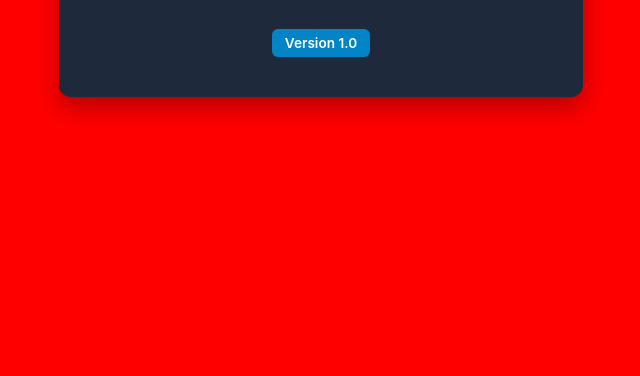
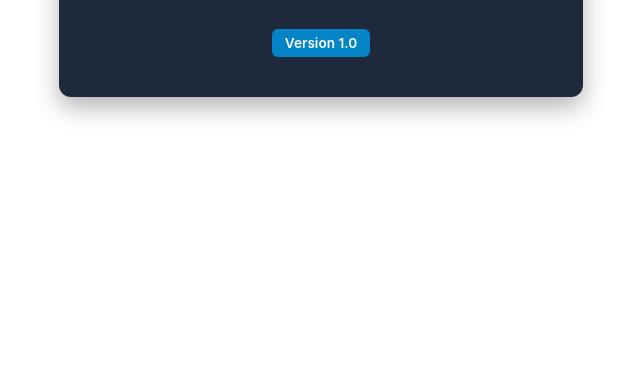
Before and after one commit to rithwik986/my-nodejs-app, a website: page index.html in a window 1280 px wide. Shown: the part 424-800 px from the top of the page, without its empty margins (319-959 px from the left). Drawn offline with Linux system fonts and the light colour scheme.

```diff
--- a/index.html
+++ b/index.html
@@ -7,7 +7,7 @@
   <style>
     body {
       font-family: -apple-system, BlinkMacSystemFont, "Segoe UI", Roboto, sans-serif;
-      background-color: red ;
+      background-color: yello ;
       color: #f8fafc;
       display: flex;
       justify-content: center;
```
